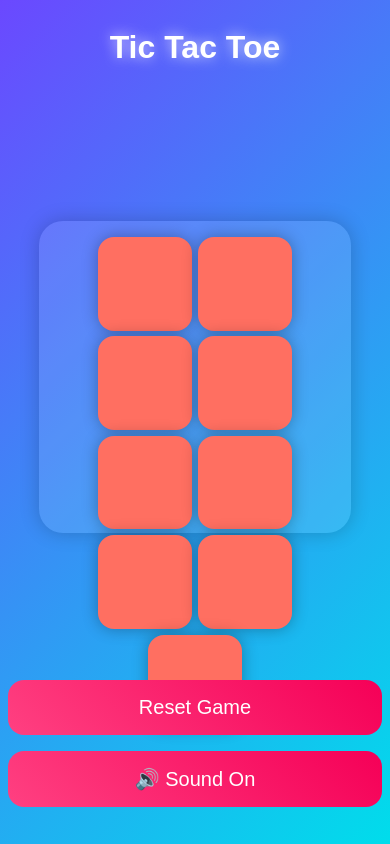
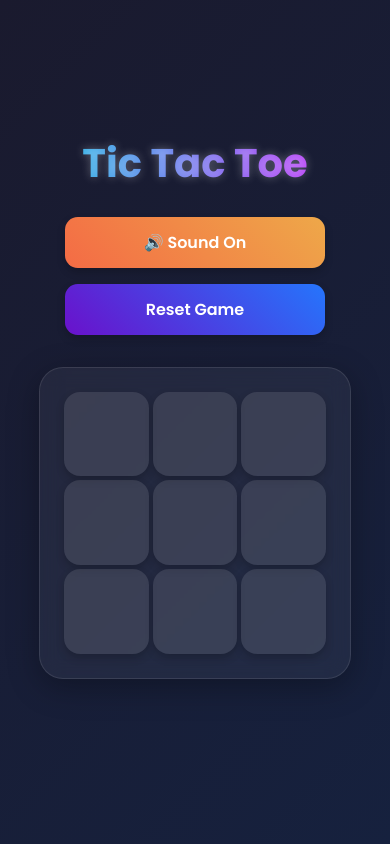
Before and after one commit to Sravan-25/Tic-Tac-Toe, a plain HTML site: page index.html in a window 390 px wide. Drawn offline with Linux system fonts and the light colour scheme.

Commit message:
update theui

```diff
--- a/index.html
+++ b/index.html
@@ -6,10 +6,16 @@
   <meta name="viewport" content="width=device-width, initial-scale=1.0">
   <title>Tic Tac Toe</title>
   <link rel="stylesheet" href="style.css">
+  <link href="https://fonts.googleapis.com/css2?family=Poppins:wght@400;600;700&display=swap" rel="stylesheet">
 </head>
 
 <body>
+  <div class="wrapper">
     <h1>Tic Tac Toe</h1>
+    <div class="controls">
+      <button id="sound-btn">🔊 Sound On</button>
+      <button id="reset-btn">Reset Game</button>
+    </div>
     <div class="container">
       <div class="game">
         <button class="box"></button>
@@ -23,16 +29,15 @@
         <button class="box"></button>
       </div>
     </div>
-  <button id="reset-btn">Reset Game</button>
-  <button id="sound-btn">🔊 Sound On</button>
     <div class="msg-container hide">
       <p id="msg">Winner</p>
       <p id="draw">Draw</p>
       <button id="new-btn">New Game</button>
     </div>
     <audio id="click-sound" src="https://cdn.pixabay.com/audio/2022/03/10/audio_6c2b686f49.mp3"></audio>
-  <audio id="win-sound" src="https://cdn.pixabay.com/audio/2022/03/10/audio_6c2b686f49.mp3"></audio>
+    <audio id="win-sound" src="https://cdn.pixabay.com/audio/2021/08/04/audio_12d5e2a23c.mp3"></audio>
     <audio id="draw-sound" src="https://cdn.pixabay.com/audio/2022/03/10/audio_6c2b686f49.mp3"></audio>
+  </div>
   <script src="script.js"></script>
 </body>
 
--- a/script.js
+++ b/script.js
@@ -27,7 +27,10 @@ const patterns = [
 boxes.forEach((box) => {
   box.addEventListener('click', () => {
     if (box.innerHTML !== '') return;
-    if (soundOn) clickSound.play();
+    if (soundOn) {
+      clickSound.currentTime = 0;
+      clickSound.play();
+    }
     if (turnO) {
       box.innerHTML = 'O';
       box.classList.add('o');
@@ -46,14 +49,20 @@ boxes.forEach((box) => {
 const showWinner = (winner) => {
   msg.innerHTML = `🎉 Player ${winner} Wins! 🎉`;
   msgContainer.classList.remove('hide');
-  if (soundOn) winSound.play();
+  if (soundOn) {
+    winSound.currentTime = 0;
+    winSound.play();
+  }
   disableBoxes();
 };
 
 const showDraw = () => {
   draw.innerHTML = `🤝 It's a Draw! 🤝`;
   msgContainer.classList.remove('hide');
-  if (soundOn) drawSound.play();
+  if (soundOn) {
+    drawSound.currentTime = 0;
+    drawSound.play();
+  }
   disableBoxes();
 };
 
--- a/style.css
+++ b/style.css
@@ -2,143 +2,191 @@
   margin: 0;
   padding: 0;
   box-sizing: border-box;
-  font-family: 'Arial', sans-serif;
+  font-family: 'Poppins', sans-serif;
 }
 
 body {
-  background: linear-gradient(135deg, #6b48ff, #00ddeb);
+  background: linear-gradient(135deg, #1a1a2e, #16213e);
   text-align: center;
   min-height: 100vh;
   display: flex;
+  justify-content: center;
+  align-items: center;
+  color: #fff;
+}
+
+.wrapper {
+  width: 100%;
+  max-width: 800px;
+  padding: 2rem;
+  display: flex;
   flex-direction: column;
-  justify-content: center;
-  overflow: hidden;
+  align-items: center;
 }
 
 h1 {
   color: #fff;
-  font-size: 3rem;
-  margin-bottom: 1rem;
-  text-shadow: 0 0 10px rgba(0, 0, 0, 0.3);
-  animation: glow 2s ease-in-out infinite alternate;
+  font-size: 3.5rem;
+  margin-bottom: 1.5rem;
+  text-shadow: 0 0 10px rgba(255, 255, 255, 0.3);
+  background: linear-gradient(90deg, #00dbde, #fc00ff);
+  -webkit-background-clip: text;
+  background-clip: text;
+  color: transparent;
+  animation: gradient 3s ease infinite;
+  background-size: 200% 200%;
+}
+
+.controls {
+  display: flex;
+  gap: 1rem;
+  margin-bottom: 2rem;
 }
 
 .container {
-  height: 70vh;
+  width: 100%;
+  display: flex;
+  justify-content: center;
+  align-items: center;
+  margin-bottom: 2rem;
+}
+
+.game {
+  height: 60vmin;
+  width: 60vmin;
+  display: grid;
+  grid-template-columns: repeat(3, 1fr);
+  grid-template-rows: repeat(3, 1fr);
+  gap: 1.5vmin;
+  background: rgba(255, 255, 255, 0.05);
+  padding: 1.5rem;
+  border-radius: 1.5rem;
+  box-shadow: 0 8px 32px rgba(0, 0, 0, 0.3);
+  backdrop-filter: blur(10px);
+  border: 1px solid rgba(255, 255, 255, 0.1);
+}
+
+.box {
+  height: 100%;
+  width: 100%;
+  border-radius: 1rem;
+  border: none;
+  box-shadow: 0 4px 8px rgba(0, 0, 0, 0.2);
+  font-size: 8vmin;
+  font-weight: 700;
+  color: #fff;
+  background-color: rgba(255, 255, 255, 0.1);
+  cursor: pointer;
+  transition: all 0.3s ease;
   display: flex;
   justify-content: center;
   align-items: center;
 }
 
-.game {
-  height: 60vmin;
-  width: 60vmin;
-  display: flex;
-  flex-wrap: wrap;
-  justify-content: center;
-  align-items: center;
-  gap: 1.5vmin;
-  background: rgba(255, 255, 255, 0.1);
-  padding: 1rem;
-  border-radius: 1.5rem;
-  box-shadow: 0 0 20px rgba(0, 0, 0, 0.2);
-}
-
-.box {
-  height: 18vmin;
-  width: 18vmin;
-  border-radius: 1rem;
-  border: none;
-  box-shadow: 0 0 1rem rgba(0, 0, 0, 0.3);
-  font-size: 8vmin;
-  color: #fff;
-  background-color: #ff6f61;
-  cursor: pointer;
-  transition: transform 0.2s, background-color 0.2s;
-}
-
 .box:hover {
-  transform: scale(1.05);
-  background-color: #ff8a80;
+  transform: translateY(-5px);
+  box-shadow: 0 8px 16px rgba(0, 0, 0, 0.3);
+  background-color: rgba(255, 255, 255, 0.15);
 }
 
 .box.o {
-  background-color: #2196f3;
-  color: #fff;
+  background: linear-gradient(135deg, #00b4db, #0083b0);
+  box-shadow: 0 4px 8px rgba(0, 180, 219, 0.3);
 }
 
 .box.x {
-  background-color: #ff9800;
-  color: #fff;
+  background: linear-gradient(135deg, #ff758c, #ff7eb3);
+  box-shadow: 0 4px 8px rgba(255, 117, 140, 0.3);
 }
 
 #reset-btn,
 #new-btn,
 #sound-btn {
-  padding: 1rem 2rem;
-  font-size: 1.25rem;
-  background: linear-gradient(45deg, #ff4081, #f50057);
+  padding: 0.8rem 1.5rem;
+  font-size: 1rem;
+  font-weight: 600;
+  background: linear-gradient(45deg, #6a11cb, #2575fc);
   color: #fff;
-  border-radius: 1rem;
+  border-radius: 0.8rem;
   border: none;
   cursor: pointer;
-  margin: 0.5rem;
-  transition: transform 0.2s, box-shadow 0.2s;
+  transition: all 0.3s ease;
+  box-shadow: 0 4px 8px rgba(0, 0, 0, 0.2);
+}
+
+#new-btn {
+  background: linear-gradient(45deg, #11998e, #38ef7d);
+}
+
+#sound-btn {
+  background: linear-gradient(45deg, #f46b45, #eea849);
 }
 
 #reset-btn:hover,
 #new-btn:hover,
 #sound-btn:hover {
-  transform: translateY(-2px);
-  box-shadow: 0 5px 15px rgba(0, 0, 0, 0.3);
+  transform: translateY(-3px);
+  box-shadow: 0 8px 16px rgba(0, 0, 0, 0.3);
 }
 
 #msg,
 #draw {
   color: #fff;
   font-size: 5vmin;
-  text-shadow: 0 0 10px rgba(0, 0, 0, 0.3);
+  margin-bottom: 2rem;
+  text-shadow: 0 0 10px rgba(255, 255, 255, 0.3);
 }
 
 .msg-container {
-  height: 100vmin;
+  position: fixed;
+  top: 0;
+  left: 0;
+  width: 100%;
+  height: 100%;
   display: flex;
+  flex-direction: column;
   justify-content: center;
   align-items: center;
-  flex-direction: column;
+  background: rgba(0, 0, 0, 0.8);
+  backdrop-filter: blur(5px);
+  z-index: 100;
   gap: 2rem;
-  background: rgba(0, 0, 0, 0.5);
-  position: absolute;
-  top: 0;
-  left: 0;
-  right: 0;
-  bottom: 0;
 }
 
 .hide {
   display: none;
 }
 
-@keyframes glow {
-  from {
-    text-shadow: 0 0 5px rgba(255, 255, 255, 0.5);
+@keyframes gradient {
+  0% {
+    background-position: 0% 50%;
   }
-  to {
-    text-shadow: 0 0 20px rgba(255, 255, 255, 1);
+  50% {
+    background-position: 100% 50%;
+  }
+  100% {
+    background-position: 0% 50%;
   }
 }
 
 @media (max-width: 600px) {
   h1 {
-    font-size: 2rem;
+    font-size: 2.5rem;
   }
+
   .game {
     height: 80vmin;
     width: 80vmin;
+    gap: 1vmin;
   }
-  .box {
-    height: 24vmin;
-    width: 24vmin;
-    font-size: 10vmin;
+
+  .controls {
+    flex-direction: column;
+    width: 80%;
+  }
+
+  #reset-btn,
+  #sound-btn {
+    width: 100%;
   }
 }
```
Lines whose indentation alone changed are shown as unchanged.
